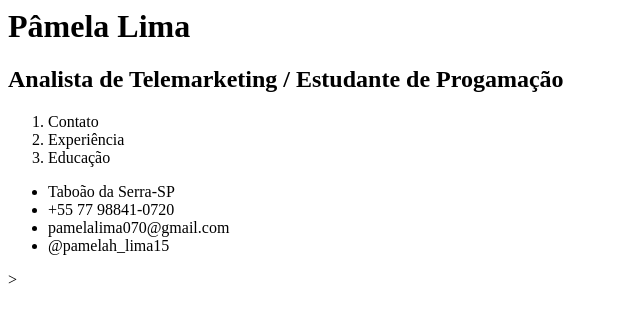
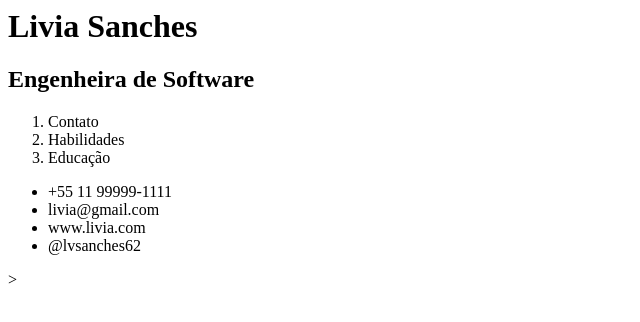
Before and after one commit to pamelalima15/pamelalima15.github.io, a plain HTML site: page index.html in a window 1280 px wide. Shown: the whole page, without its empty margins (0-640 px from the left). Drawn offline with Linux system fonts and the light colour scheme.

Commit message:
Update index.html

```diff
--- a/index.html
+++ b/index.html
@@ -1,22 +1,22 @@
 <html>
     <head>
         <title>
-            Olá eu sou a Pâmela Lima
+            Olá eu sou a Livia Sanches
         </title>
     </head>
     <body>
-        <h1>Pâmela Lima</h1>
-        <h2>Analista de Telemarketing / Estudante de Progamação</h2>
+        <h1>Livia Sanches</h1>
+        <h2>Engenheira de Software</h2>
     </body>
     <ol>
         <li>Contato</li>
-        <li>Experiência</li>
+        <li>Habilidades</li>
         <li>Educação</li>
     </ol>
     <ul>
-        <li>Taboão da Serra-SP</li>
-        <li>+55 77 98841-0720</li>
-        <li>pamelalima070@gmail.com</li>
-        <li>@pamelah_lima15</li>
+        <li>+55 11 99999-1111</li>
+        <li>livia@gmail.com</li>
+        <li>www.livia.com</li>
+        <li>@lvsanches62</li>
     </ul>
 </html>>
```
